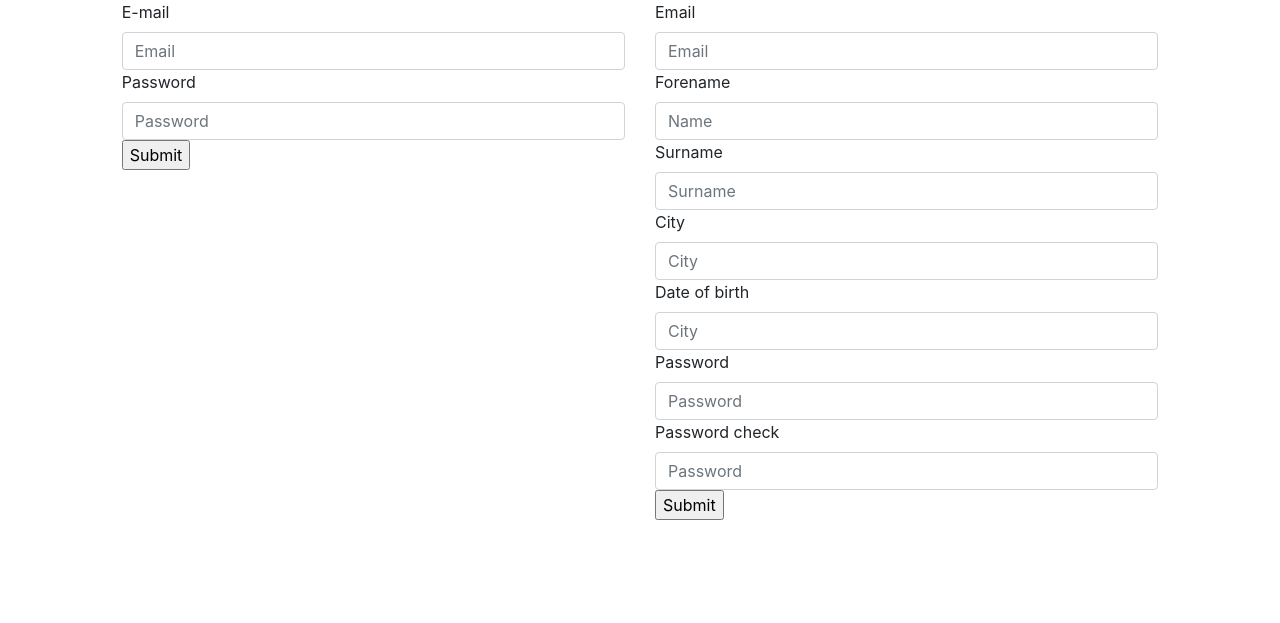
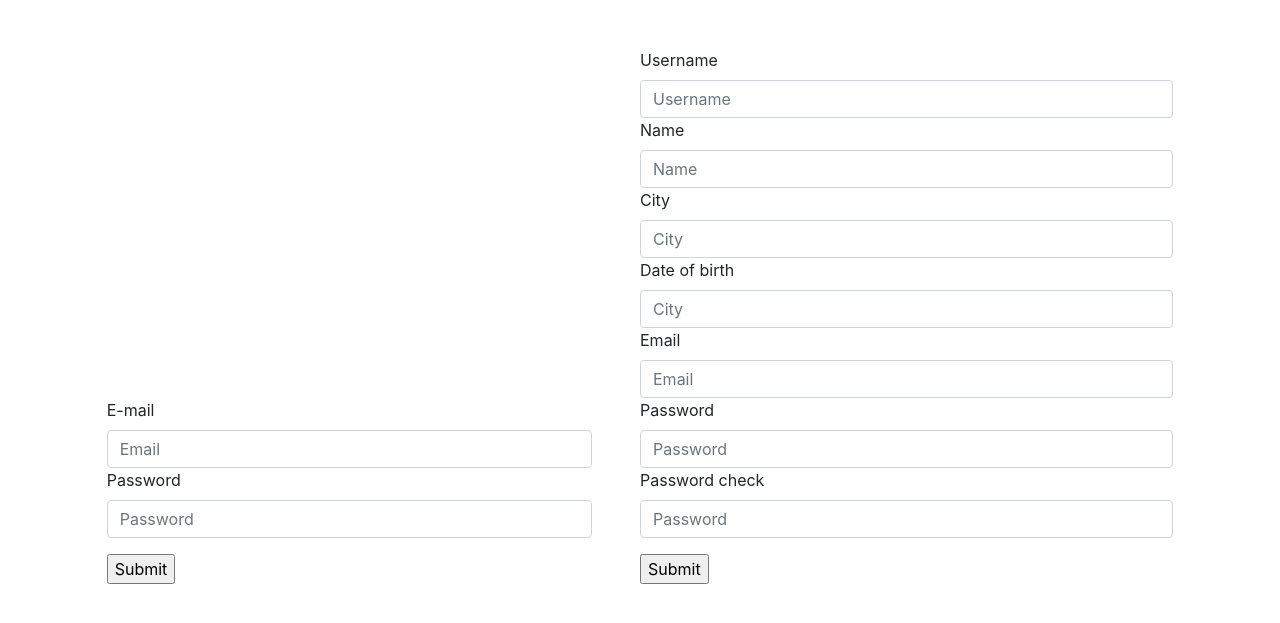
Before and after one commit to DavidDeville/Tweet_Academie, a PHP site: page / in a window 1280 px wide. Shown: the top 623 px of the page. Run offline with PHP 8.4, Linux system fonts and the light colour scheme; some libraries are stand-ins or nearby versions.

Commit message:
Name and username + some bootstrap

```diff
--- a/view/base.htm.twig
+++ b/view/base.htm.twig
@@ -21,12 +21,7 @@
 
 
     <body>
-      <div class='container-fluid'>
-          <header>
-
-          </header>
-          {% block body %}{% endblock %}
-      </div>
+      {% block body %}{% endblock %}
       {% block javascript %}{% endblock %}
       <script type="text/javascript" src="/bootstrap-4.3.1-dist/js/bootstrap.bundle.js"></script>
       <script type="text/javascript" src="/bootstrap-4.3.1-dist/js/bootstrap.bundle.js.map"></script>
--- a/view/index.htm.twig
+++ b/view/index.htm.twig
@@ -4,26 +4,23 @@
 
 {% block body %}
 
-<div class='row justify-content-center'>
-  <form id='signin' class='col-5'>
+<div class='row no-gutters justify-content-center mt-5 align-items-end'>
+  <form id='signin' class='col-5 pr-5'>
     <label class='form-control-label' for='signin-mail'>E-mail</label>
     <input type='text' placeholder='Email' class='form-control' id='signin-mail'>
 
     <label class='form-control-label' for='signin-pwd'>Password</label>
     <input type='password' placeholder='Password' class='form-control' id='signin-pwd'>
 
-    <input id='signin-submit' type='submit'>
+    <input id='signin-submit' class='mt-3' type='submit'>
   </form>
 
   <form id='signup' class='col-5'>
-    <label class='form-control-label' for='signup-mail'>Email</label>
-    <input type='text' placeholder='Email' class='form-control' id='signup-mail'>
+    <label class='form-control-label' for='signup-username'>Username</label>
+    <input type='text' placeholder='Username' class='form-control' id='signup-username'>
 
-    <label class='form-control-label' for='signup-forename'>Forename</label>
+    <label class='form-control-label' for='signup-name'>Name</label>
     <input type='text' placeholder='Name' class='form-control' id='signup-name'>
-
-    <label class='form-control-label' for='signup-surname'>Surname</label>
-    <input type='text' placeholder='Surname' class='form-control' id='signup-surname'>
 
     <label class='form-control-label' for='signup-city'>City</label>
     <input type='text' placeholder='City' class='form-control' id='signup-city'>
@@ -31,13 +28,16 @@
     <label class='form-control-label' for='signup-dob'>Date of birth</label>
     <input type='text' placeholder='City' class='form-control' id='signup-dob'>
 
+    <label class='form-control-label' for='signup-mail'>Email</label>
+    <input type='text' placeholder='Email' class='form-control' id='signup-mail'>
+
     <label class='form-control-label' for='signup-pwd'>Password</label>
     <input type='text' placeholder='Password' class='form-control' id='signup-pwd'>
 
     <label class='form-control-label' for='signup-pwdcheck'>Password check</label>
     <input type='text' placeholder='Password' class='form-control' id='signup-pwdcheck'>
 
-    <input id='signup-submit' type='submit'>
+    <input id='signup-submit' class='mt-3' type='submit'>
   </form>
 </div>
 {% endblock %}
```
